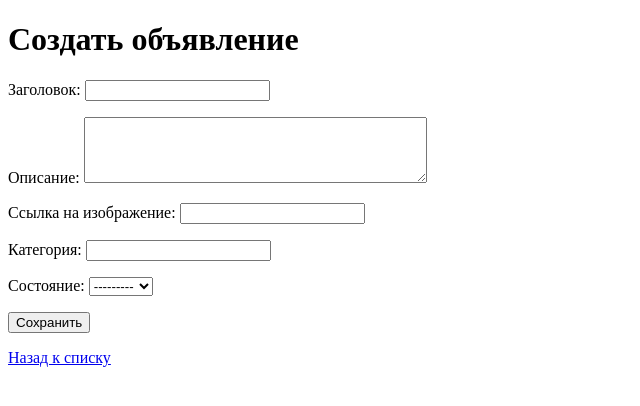
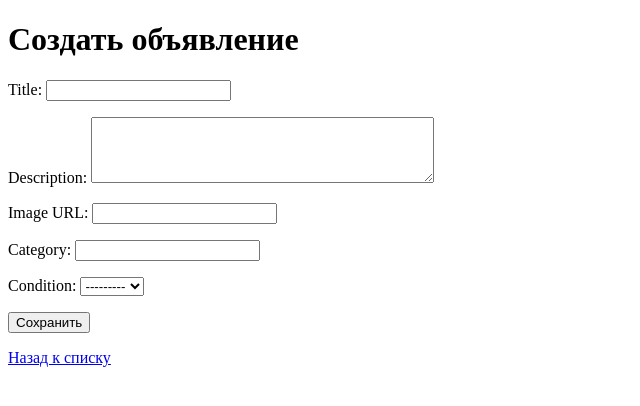
Before and after one commit to egorpusto/django-barter, a Django app: page /create/ in a window 1280 px wide. Shown: the top 406 px of the page, without its empty margins (0-640 px from the left). Run offline with Django 5.2, Linux system fonts and the light colour scheme; the visitor is signed in with stand-in values (Sample User, id 1).

Commit message:
Improved validation, added pagination and extended test coverage

```diff
--- a/ads/forms.py
+++ b/ads/forms.py
@@ -1,8 +1,10 @@
 from django import forms
 from .models import Ad, ExchangeProposal
+from django.core.validators import URLValidator
+from django.core.exceptions import ValidationError
 
 
-# Форма для создания и редактирования объявлений
+# Form for creating and editing ads
 class AdForm(forms.ModelForm):
     class Meta:
         model = Ad
@@ -11,21 +13,55 @@ class AdForm(forms.ModelForm):
             'description': forms.Textarea(attrs={'rows': 4}),
         }
         labels = {
-            'title': 'Заголовок',
-            'description': 'Описание',
-            'image_url': 'Ссылка на изображение',
-            'category': 'Категория',
-            'condition': 'Состояние',
+            'title': 'Title',
+            'description': 'Description',
+            'image_url': 'Image URL',
+            'category': 'Category',
+            'condition': 'Condition',
         }
 
+    # Custom validation for title
+    def clean_title(self):
+        title = self.cleaned_data.get('title')
+        if len(title) < 5:
+            raise ValidationError('Title must be at least 5 characters long.')
+        return title
 
-# Форма для создания предложений обмена
+    # Custom validation for image_url
+    def clean_image_url(self):
+        image_url = self.cleaned_data.get('image_url')
+        if image_url:
+            validator = URLValidator()
+            try:
+                validator(image_url)
+            except ValidationError:
+                raise ValidationError('Invalid URL format.')
+        return image_url
+
+    # Custom validation for category
+    def clean_category(self):
+        category = self.cleaned_data.get('category')
+        if len(category) < 3:
+            raise ValidationError(
+                'Category must be at least 3 characters long.')
+        return category
+
+
+# Form for creating exchange proposals
 class ExchangeProposalForm(forms.ModelForm):
     class Meta:
         model = ExchangeProposal
         fields = ['ad_sender', 'ad_receiver', 'comment']
         labels = {
-            'ad_sender': 'Ваше объявление',
-            'ad_receiver': 'Объявление другого пользователя',
-            'comment': 'Комментарий к предложению',
+            'ad_sender': 'Your Ad',
+            'ad_receiver': 'Receiver Ad',
+            'comment': 'Comment',
         }
+
+    # Custom validation for comment
+    def clean_comment(self):
+        comment = self.cleaned_data.get('comment')
+        if len(comment) < 10:
+            raise ValidationError(
+                'Comment must be at least 10 characters long.')
+        return comment
--- a/ads/views.py
+++ b/ads/views.py
@@ -3,8 +3,11 @@ from .models import Ad, ExchangeProposal
 from .forms import AdForm, ExchangeProposalForm
 from django.contrib.auth.decorators import login_required
 from django.http import HttpResponseForbidden
+from django.core.paginator import Paginator
 
 # Показать все объявления
+
+
 def ad_list(request):
     ads = Ad.objects.all().order_by('-created_at')
 
@@ -15,15 +18,18 @@ def ad_list(request):
     if query:
         ads = ads.filter(title__icontains=query) | ads.filter(
             description__icontains=query)
-
     if category:
         ads = ads.filter(category__icontains=category)
-
     if condition:
         ads = ads.filter(condition=condition)
 
+    # Paginator: 5 ads per page
+    paginator = Paginator(ads, 5)
+    page_number = request.GET.get('page')
+    page_obj = paginator.get_page(page_number)
+
     return render(request, 'ads/ad_list.html', {
-        'ads': ads,
+        'page_obj': page_obj,
         'query': query,
         'category': category,
         'condition': condition,
```
Also changed, not shown: ads/templates/ads/ad_list.html (+20 -5 lines), ads/tests.py (+61 -9 lines).
